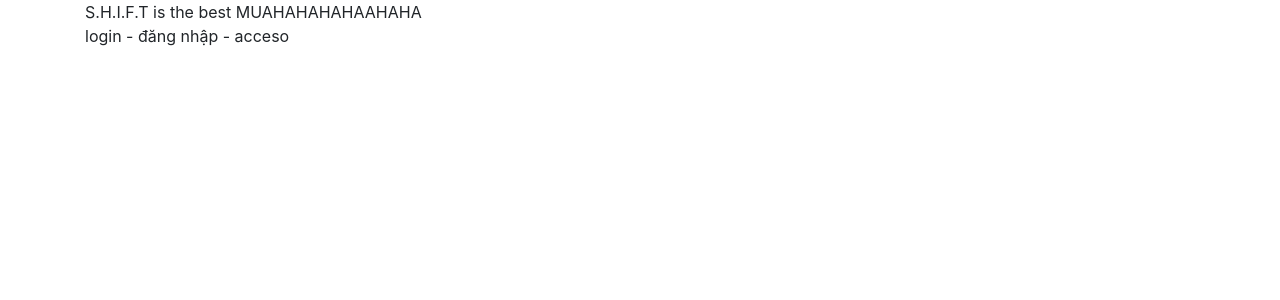
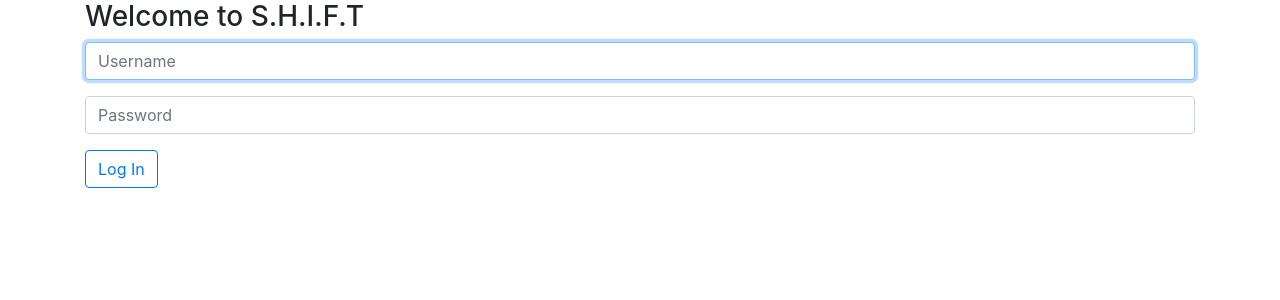
Before and after one commit to peterle08/S.H.I.F.T, a Flask app: template app/templates/user/login.html in a window 1280 px wide. Shown: the top 300 px of the page. Run offline with Flask 2, Linux system fonts and the light colour scheme; the template is opened without the code that fills it: values that come from a table or form of the project are taken from there, others are empty; some libraries are stand-ins or nearby versions.

Commit message:
login-backend

```diff
--- a/app/forms.py
+++ b/app/forms.py
@@ -2,11 +2,22 @@ from flask_wtf import FlaskForm
 from wtforms import BooleanField, PasswordField, StringField, SubmitField, TextAreaField, SelectField, DateField, DecimalField, IntegerField, FileField, FloatField
 
 from wtforms.validators import InputRequired, DataRequired, ValidationError, Email, EqualTo, length
-from flask_login import current_user
-
+from flask_login import current_user, login_user
+from app.models import Role
+from app.classes import Fetch
 
 class LoginForm(FlaskForm):
     username = StringField('Username', validators=[DataRequired()], render_kw={'autofocus': True})
     password = PasswordField('Password', validators=[DataRequired()])
     remember_me = BooleanField('Remember Me')
     submit = SubmitField('Log In')
+
+    def validate_username(self, username):
+        user = Fetch.user_by_username(username.data)
+        if user and user.check_password(self.password.data):
+            if user.status != "inactive":
+                login_user(user, remember=self.remember_me.data)
+            else:
+                ValidationError('Sorry, Your account has been terminated! Please contact the Admin to get more information')
+        else:
+            raise ValidationError('Invalid username or password! Please try again!')
--- a/app/models.py
+++ b/app/models.py
@@ -29,10 +29,10 @@ class User(UserMixin, db.Model):
     profile = db.relationship("Profile", back_populates="user")
 
     def set_password(self, password):
-        self.password_hash = generate_password_hash(password)
+        self.password = generate_password_hash(password)
 
     def check_password(self, password):
-        return check_password_hash(self.password_hash,password)
+        return check_password_hash(self.password,password)
 
 class Role(UserMixin, db.Model):
     __tablename__ = "role"
--- a/app/templates/user/login.html
+++ b/app/templates/user/login.html
@@ -2,11 +2,21 @@
 
 {% block content %}
 <div class="container">
-    S.H.I.F.T is the best MUAHAHAHAHAAHAHA
-    <br/>
-    login - đăng nhập - acceso
+    <h3>Welcome to S.H.I.F.T</h3>
     <form action="" method="POST">
-
+        {{ form.hidden_tag() }}
+        <div class="form-group">
+            {{ form.username(class="form-control", placeholder="Username") }}
+        </div>
+        <div class="form-group">
+            {{ form.password(class="form-control", placeholder="Password") }}
+        </div>
+        {% for error in form.username.errors %}
+        <span style="color: red;">{{ error }}</span>
+        {% endfor %}
+        <div class="form-group">
+            <button type="submit" class="btn btn-outline-primary">Log In</button>
+        </div>
     </form>
 </div>
 
```
Also changed, not shown: app/classes.py (added, +27 -0 lines), app/routes.py (+18 -7 lines).
